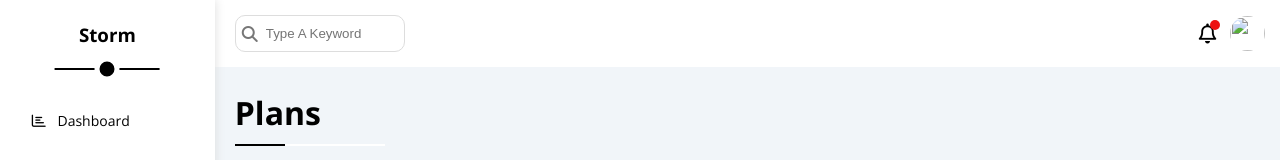
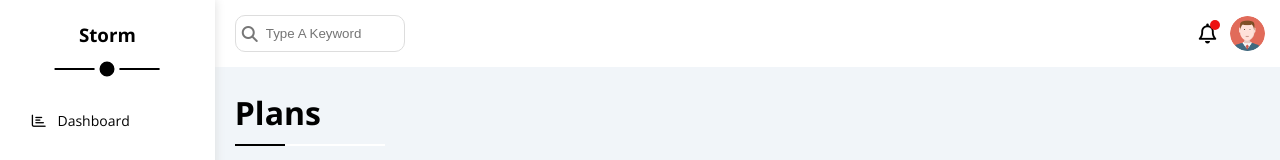
Before and after one commit to Abdallah-EL-Saied/Project-Four, a plain HTML site: page plans.html in a window 1280 px wide. Shown: the top 160 px of the page. Drawn offline with nearby package versions, Linux system fonts and the light colour scheme; the site is published under a folder, as on GitHub Pages, so addresses that start at the root find nothing.

Commit message:
update fixed images

```diff
--- a/plans.html
+++ b/plans.html
@@ -90,7 +90,7 @@
                     <div class="nav flex-c p-relative">
                         <i class="fa-regular fa-bell fa-fw fs-20"></i>
                     </div>
-                    <img class="user-img ml-10 rad-50" src="/images/avatar.png" alt="">
+                    <img class="user-img ml-10 rad-50" src="images/avatar.png" alt="">
                 </div>
             </div>
             <h1 class="p-relative">plans</h1>
```
Also changed, not shown: settings.html (+1 -1 lines).
